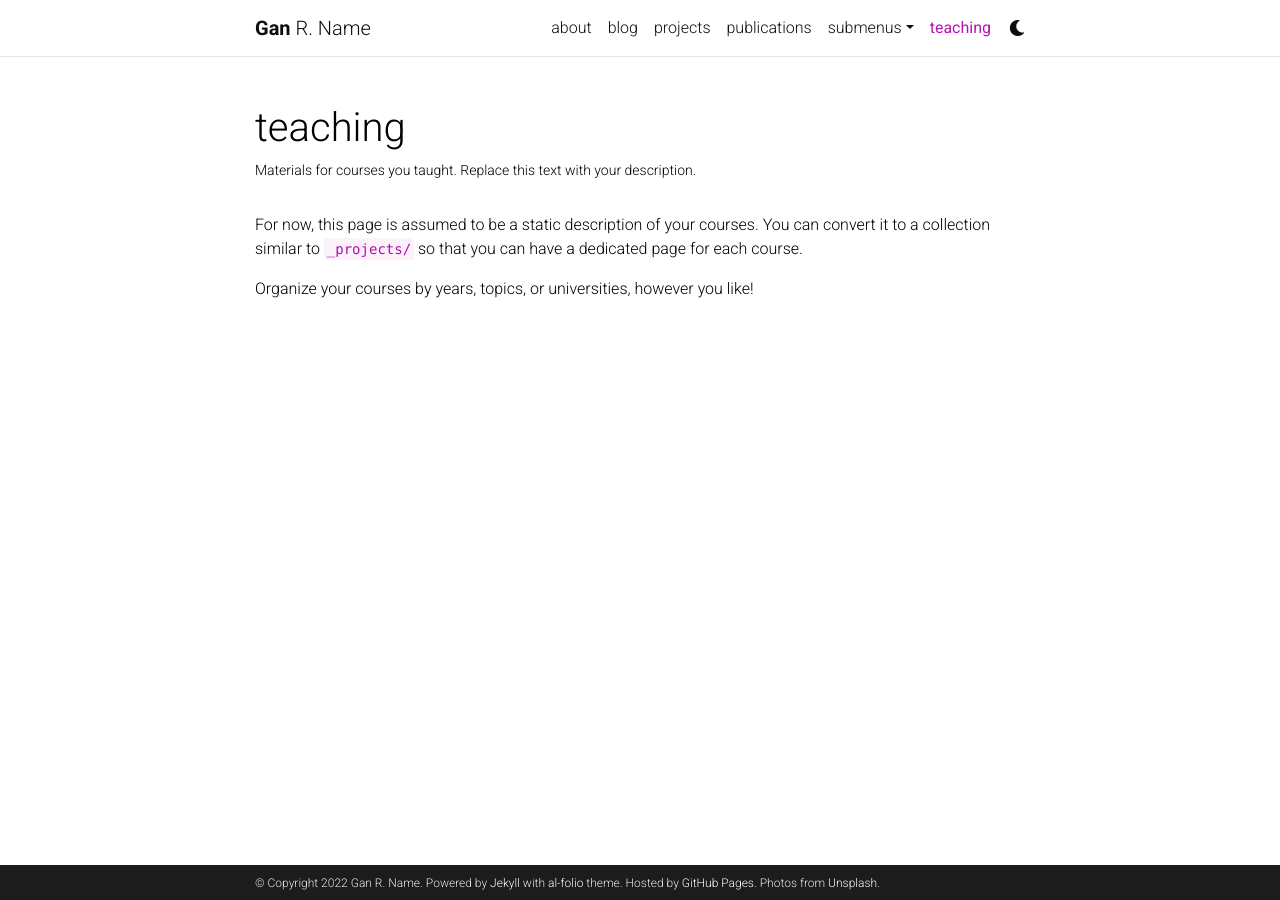
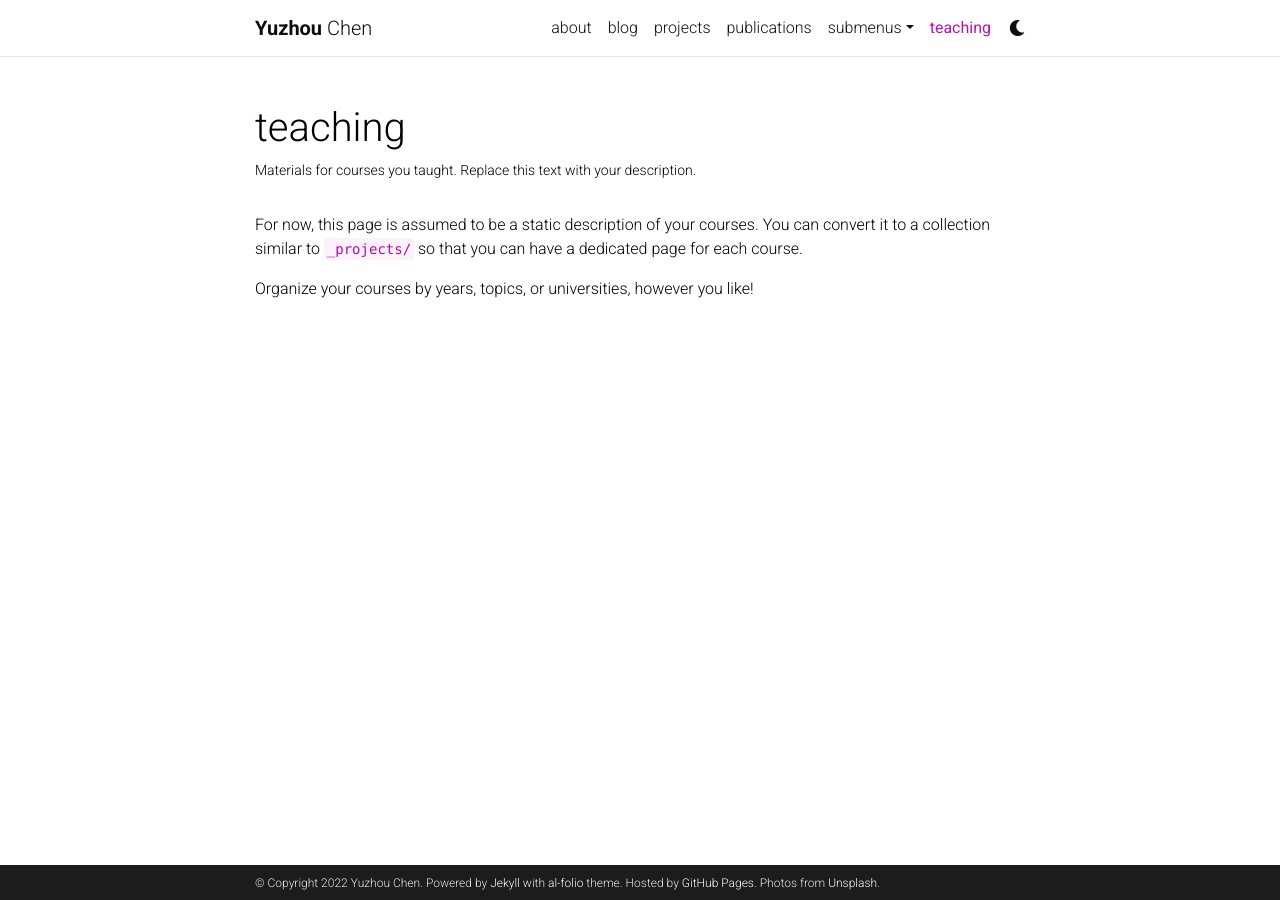
Before and after one commit to yuzhouguangc/yuguang_website, a Jekyll site: the page built from _pages/teaching.md, in a window 1280 px wide. Built offline with Jekyll 4.4.1, drawn with Linux system fonts in a browser that asks for light colours; comment, search, counter and statistics services are not loaded; a style sheet for code colours, icons or effects is not loaded.

Commit message:
Update _config.yml

```diff
--- a/_config.yml
+++ b/_config.yml
@@ -3,9 +3,9 @@
 # -----------------------------------------------------------------------------
 
 title: blank # the website title (if blank, full name will be used instead)
-first_name: Gan
-middle_name: R.
-last_name: Name
+first_name: Yuzhou
+middle_name:
+last_name: Chen
 email: you@example.com
 description: > # the ">" symbol means to ignore newlines until "footer_text:"
   A simple, whitespace theme for academics. Based on [*folio](https://github.com/bogoli/-folio) design.
```
